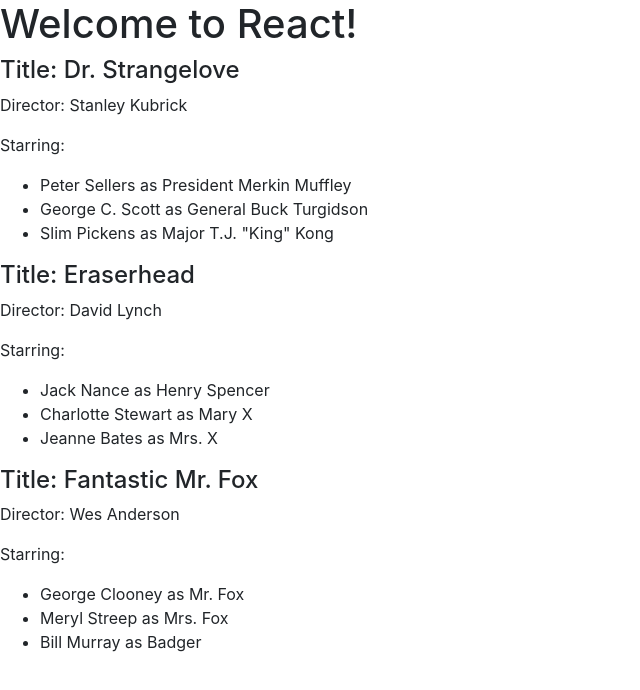
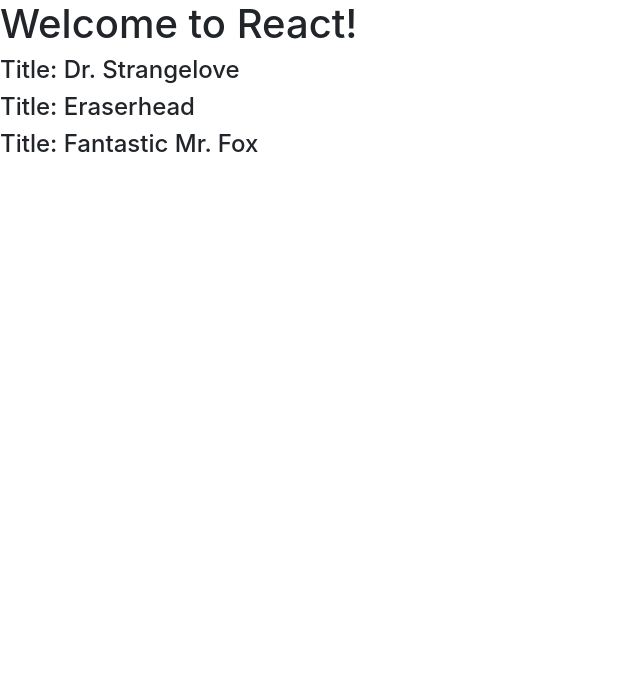
Before and after one commit to anderson-aristotle/react-components-prop, a React app: page / in a window 1280 px wide. Shown: the top 690 px of the page, without its empty margins (0-640 px from the left). Built offline with nearby package versions, Linux system fonts and the light colour scheme.

Commit message:
Fix addition of solution to master

```diff
--- a/src/Actor.js
+++ /dev/null
@@ -1,7 +0,0 @@
-import React from 'react'
-
-const Actor = ({ name, role }) => (
-  <li>{name} as {role}</li>
-)
-
-export default Actor
--- a/src/App.js
+++ b/src/App.js
@@ -4,75 +4,13 @@
 
 import Movie from './Movie.js'
 
-const movies = [
-  {
-    id: 1,
-    title: 'Dr. Strangelove',
-    director: 'Stanley Kubrick',
-    cast: [
-      {
-        name: 'Peter Sellers',
-        role: 'President Merkin Muffley'
-      },
-      {
-        name: 'George C. Scott',
-        role: 'General Buck Turgidson'
-      },
-      {
-        name: 'Slim Pickens',
-        role: 'Major T.J. "King" Kong'
-      }
-    ]
-  },
-  {
-    id: 2,
-    title: 'Eraserhead',
-    director: 'David Lynch',
-    cast: [
-      {
-        name: 'Jack Nance',
-        role: 'Henry Spencer'
-      },
-      {
-        name: 'Charlotte Stewart',
-        role: 'Mary X'
-      },
-      {
-        name: 'Jeanne Bates',
-        role: 'Mrs. X'
-      }
-    ]
-  },
-  {
-    id: 3,
-    title: 'Fantastic Mr. Fox',
-    director: 'Wes Anderson',
-    cast: [
-      {
-        name: 'George Clooney',
-        role: 'Mr. Fox'
-      },
-      {
-        name: 'Meryl Streep',
-        role: 'Mrs. Fox'
-      },
-      {
-        name: 'Bill Murray',
-        role: 'Badger'
-      }
-    ]
-  }
-]
+const movies = [{title: 'Dr. Strangelove'}, {title: 'Eraserhead'}, {title: 'Fantastic Mr. Fox'}]
 
 const App = () => (
   <div>
     <h1>Welcome to React!</h1>
     {movies.map(movie => (
-      <Movie
-        key={movie.id}
-        title={movie.title}
-        director={movie.director}
-        cast={movie.cast}/>
+      <Movie key={movie.title} title={movie.title}/>
     ))}
   </div>
 )
--- a/src/Movie.js
+++ b/src/Movie.js
@@ -1,24 +1,9 @@
 import React, { Component } from 'react'
-import Actor from './Actor'
 
 class Movie extends Component {
   render () {
-    const {title, director, cast} = this.props
     return (
-      <div>
-        <h4>Title: {title}</h4>
-        <p>Director: {director}</p>
-        <p>Starring:</p>
-        <ul>
-          {cast.map(actor => (
-            <Actor
-              key={actor.name}
-              name={actor.name}
-              role={actor.role}
-            />
-          ))}
-        </ul>
-      </div>
+      <h4>Title: {this.props.title}</h4>
     )
   }
 }
```
